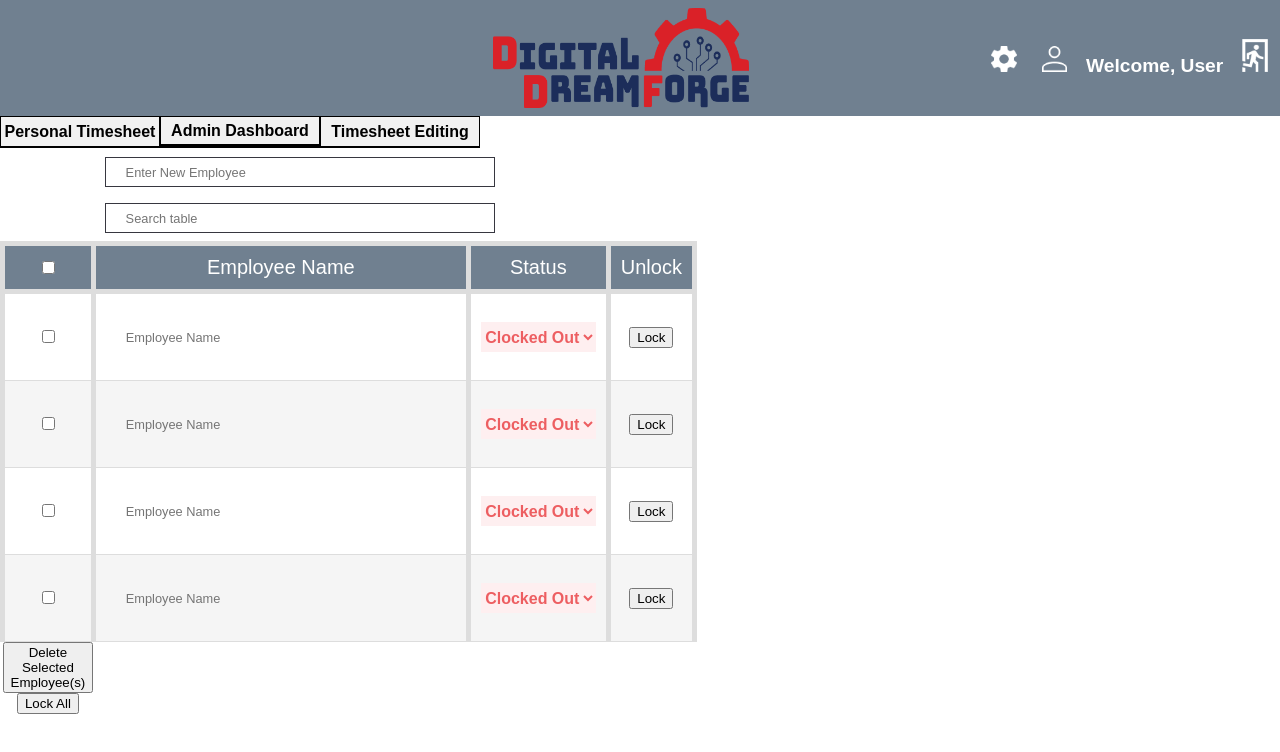
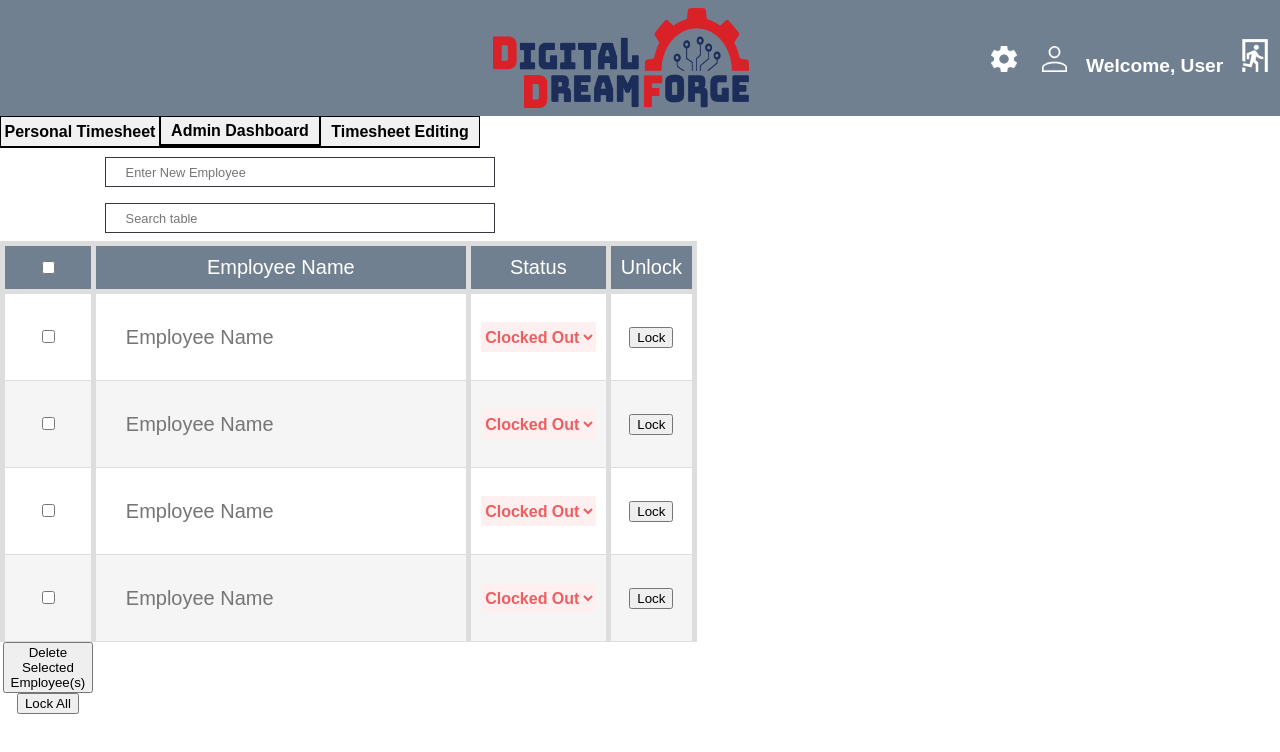
Before and after one commit to IKs2002/Tick-Tock-Tech, a React (Create React App) app: page /DefaultPage in a window 1280 px wide. Shown: the top 752 px of the page. Built offline with nearby package versions, Linux system fonts and the light colour scheme.

Commit message:
AdminTable lock button

```diff
--- a/src/Componets/AdminTable.css
+++ b/src/Componets/AdminTable.css
@@ -46,4 +46,6 @@
     background-color: inherit;
 }
 
+
+
 /*last updated 2/14 -sierra */
--- a/src/Componets/AdminTable.js
+++ b/src/Componets/AdminTable.js
@@ -29,7 +29,6 @@ const AdminTable = () => {
         setEmployees(prevEmployees =>
             prevEmployees.map(emp =>
                 emp.id === id ? { ...emp, locked: !emp.locked } : emp
-
             )
         );
     };
@@ -58,8 +57,10 @@ const AdminTable = () => {
 
     //for lock all button
     const handleLockAll = () => {
+        const allLocked = employees.every(emp => emp.locked);
+
         setEmployees(prevEmployees =>
-            prevEmployees.map(emp => ({ ...emp, locked: true }))
+            prevEmployees.map(emp => ({ ...emp, locked: !allLocked }))
         );
     };
 
@@ -77,7 +78,7 @@ const AdminTable = () => {
                         placeholder="Employee Name"
                         value={emp.name}
                         onChange={e => handleNameChange(emp.id, e.target.value)}
-                        style={{ height: '50px', borderRadius: '0'}}
+                        style={{ height: '50px', borderRadius: '0', fontSize: '20px' }}
 
                     />
                 </td>
@@ -155,4 +156,4 @@ const AdminTable = () => {
 
 export default AdminTable;
 
-//last updated 2/19 -sierra
+//last updated 2/20 -sierra
```
